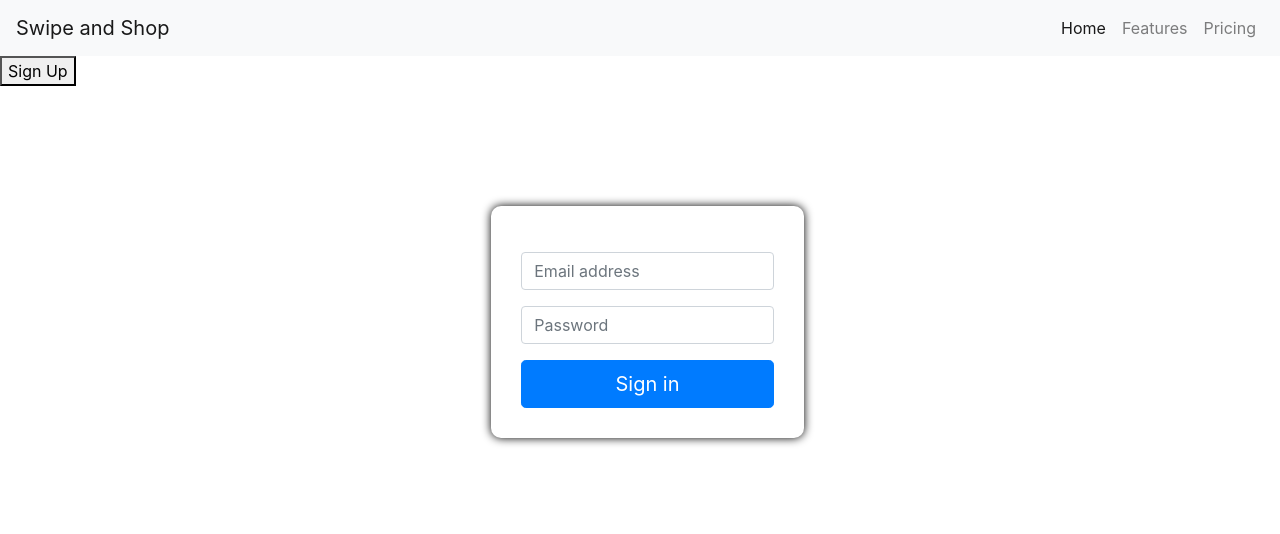
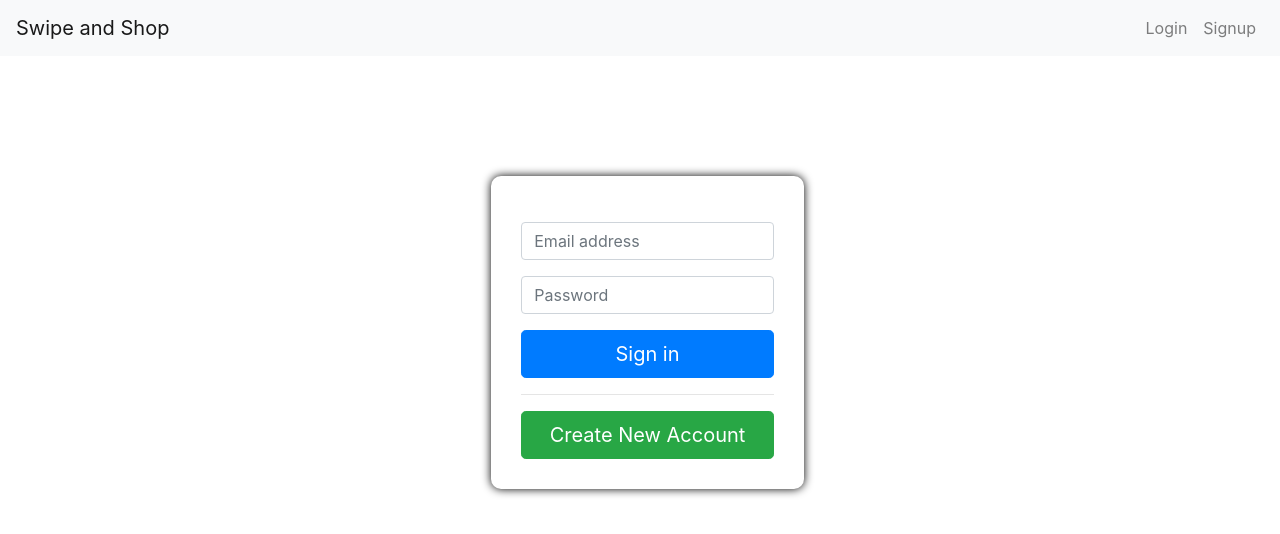
Before and after one commit to GarethWoodman/swipe_and_shop, a React (Create React App) app in the folder client/: page / in a window 1280 px wide. Shown: the top 534 px of the page. Built offline with nearby package versions, Linux system fonts and the light colour scheme.

Commit message:
Moves Create New Account button to middle log in form

```diff
--- a/client/src/App.js
+++ b/client/src/App.js
@@ -44,7 +44,10 @@ class App extends Component {
   render() {
     return (
       <div>
-        <NavBar />
+        <NavBar
+          currentPage={this.state.currentPage}
+          pageSetter={this.pageSetter}
+        />
 
         {/* <p>Swipe and Shop</p> */}
 
@@ -52,13 +55,13 @@ class App extends Component {
           <p id="welcomeMessage">Welcome {this.state.currentUser.real_name}!</p>
         )}
 
-        {this.state.currentPage === "Login" && (
+        {/* {this.state.currentPage === "Login" && (
           <Button
             id={"signUp"}
             value={"Sign Up"}
             pageSetter={this.pageSetter}
           />
-        )}
+        )} */}
 
         {this.state.currentPage === "Sign Up" && (
           <Button id={"login"} value={"Login"} pageSetter={this.pageSetter} />
--- a/client/src/components/login.jsx
+++ b/client/src/components/login.jsx
@@ -2,13 +2,17 @@ import React, { Component } from "react";
 import axios from "axios";
 import Error from "./error.jsx";
 import InputBox from "./inputBox.jsx";
+// import Button from "./button.jsx";
 
 class Login extends Component {
-  state = {
-    error: false,
-    emailLogin: "",
-    passwordLogin: "",
-  };
+  constructor(props) {
+    super(props);
+    this.state = {
+      error: false,
+      emailLogin: "",
+      passwordLogin: "",
+    };
+  }
 
   myChangeHandler = (event) => {
     let attribute = event.target.id;
@@ -66,27 +70,34 @@ class Login extends Component {
           <section className="col-12 col-sm-6 col-md-3">
             <form className="form-signin" onSubmit={this.onSubmit}>
               <h1 className="h3 mb-3 font-weight-normal"></h1>
-
               <InputBox
                 id={"emailLogin"}
                 placeholder={"Email address"}
                 type={"email"}
                 onChange={this.myChangeHandler}
               />
-
               <InputBox
                 id={"passwordLogin"}
                 placeholder={"Password"}
                 type={"password"}
                 onChange={this.myChangeHandler}
               />
-
               <button
                 id="loginSubmit"
                 className="btn btn-lg btn-primary btn-block"
                 type="submit"
               >
                 Sign in
+              </button>
+
+              <hr />
+              <button
+                id={"signUp"}
+                value={"Sign Up"}
+                className="btn btn-lg btn-success btn-block"
+                onClick={() => this.props.pageSetter("Sign Up")}
+              >
+                Create New Account
               </button>
             </form>
           </section>
--- a/client/src/components/navBar.jsx
+++ b/client/src/components/navBar.jsx
@@ -6,6 +6,35 @@ class NavBar extends Component {
 
   toggleCollapse = () => {
     this.setState({ isOpen: !this.state.isOpen });
+  };
+
+  createMenu = () => {
+    // if (this.state.isLoggedIn === null) {
+    return (
+      <React.Fragment>
+        <li className="nav-item" key="login">
+          <a className="nav-link" href="/#">
+            Login
+          </a>
+        </li>
+        <li className="nav-item" key="signup">
+          <a className="nav-link" href="/#">
+            Signup
+          </a>
+        </li>
+      </React.Fragment>
+    );
+    // } else {
+    // return (
+    //   <ul className="navbar-nav ml-auto">
+    //     <li className="nav-item" key="logout">
+    //       <a className="nav-link" href="/#" onClick={this.clickSignout}>
+    //         Sign Out
+    //       </a>
+    //     </li>
+    //   </ul>
+    // );
+    // }
   };
 
   render() {
@@ -34,7 +63,8 @@ class NavBar extends Component {
           id="navbarText"
         >
           <ul class="navbar-nav ml-auto">
-            <li class="nav-item active">
+            {this.createMenu()}
+            {/* <li class="nav-item active">
               <a class="nav-link" href="#">
                 Home <span class="sr-only">(current)</span>
               </a>
@@ -48,7 +78,7 @@ class NavBar extends Component {
               <a class="nav-link" href="#">
                 Pricing
               </a>
-            </li>
+            </li> */}
           </ul>
           {/* <span class="navbar-text">Navbar text with an inline element</span> */}
         </div>
```
